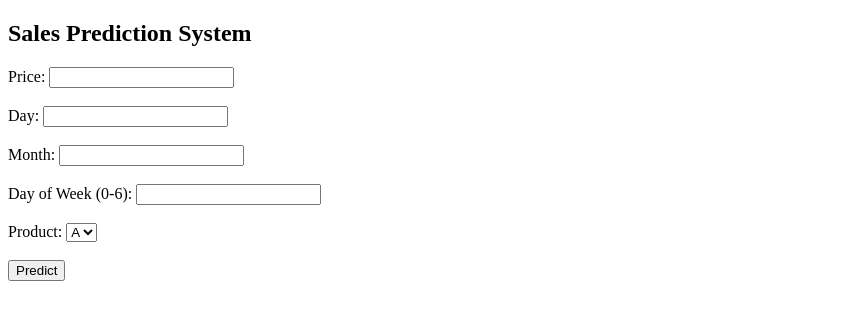
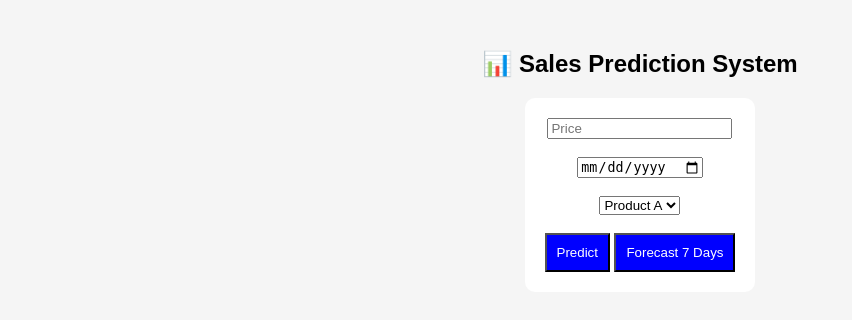
Before and after one commit to sumudusan/Sales-prediction-system, a Flask app: page / in a window 1280 px wide. Shown: the top 320 px of the page, without its empty margins (0-852 px from the left). Run offline with Flask 3, Linux system fonts and the light colour scheme.

Commit message:
Add button to Predict Next 7 Days

```diff
--- a/templates/index.html
+++ b/templates/index.html
@@ -1,31 +1,34 @@
 <!DOCTYPE html>
 <html>
 <head>
-    <title>Sales Prediction</title>
+    <title>Sales Predictor</title>
 </head>
-<body>
+<body style="font-family: Arial; text-align:center; margin-top:50px;">
+    <style>
+body { background: #f5f5f5; }
+form { background: white; padding: 20px; display:inline-block; border-radius:10px; }
+button { background: blue; color:white; padding:10px; }
+</style>
 
-<h2>Sales Prediction System</h2>
+<h2>📊 Sales Prediction System</h2>
 
 <form action="/predict" method="post">
-    Price: <input type="number" name="price"><br><br>
-    Day: <input type="number" name="day"><br><br>
-    Month: <input type="number" name="month"><br><br>
-    Day of Week (0-6): <input type="number" name="day_of_week"><br><br>
+    <input type="number" name="price" placeholder="Price" required><br><br>
+    <input type="date" name="date" required><br><br>
 
-    Product:
     <select name="product">
-        <option value="A">A</option>
-        <option value="B">B</option>
+        <option value="A">Product A</option>
+        <option value="B">Product B</option>
     </select><br><br>
 
     <button type="submit">Predict</button>
+    <button formaction="/forecast">Forecast 7 Days</button>
 </form>
 
 <h3>
-    {% if prediction %}
-        Predicted Sales: {{ prediction }}
-    {% endif %}
+{% if prediction %}
+    🔥 Predicted Sales: {{ prediction }}
+{% endif %}
 </h3>
 
 </body>
```
